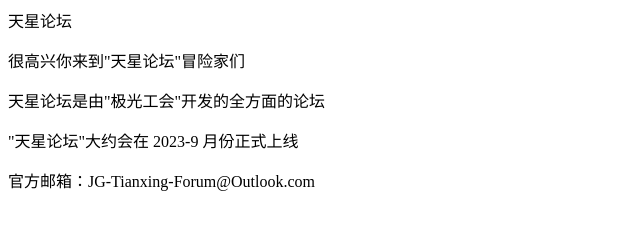
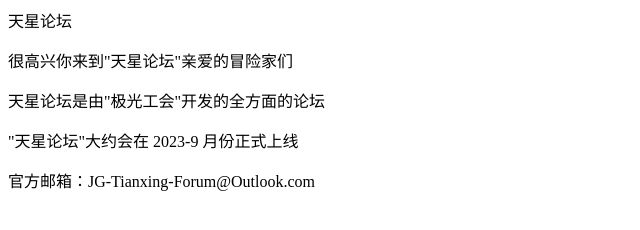
Before and after one commit to NangGua/nanggua.github.io, a plain HTML site: page index.html in a window 1280 px wide. Shown: the full height of the page, 0-640 px from the left. Drawn offline with Linux system fonts and the light colour scheme.

Commit message:
Update index.html

```diff
--- a/index.html
+++ b/index.html
@@ -1,5 +1,5 @@
 <p>天星论坛</p>
-<p>很高兴你来到"天星论坛"冒险家们</p>
+<p>很高兴你来到"天星论坛"亲爱的冒险家们</p>
 <p>天星论坛是由"极光工会"开发的全方面的论坛</p>
 <p>"天星论坛"大约会在 2023-9 月份正式上线</p>
 <p>官方邮箱：JG-Tianxing-Forum@Outlook.com</p>
```
